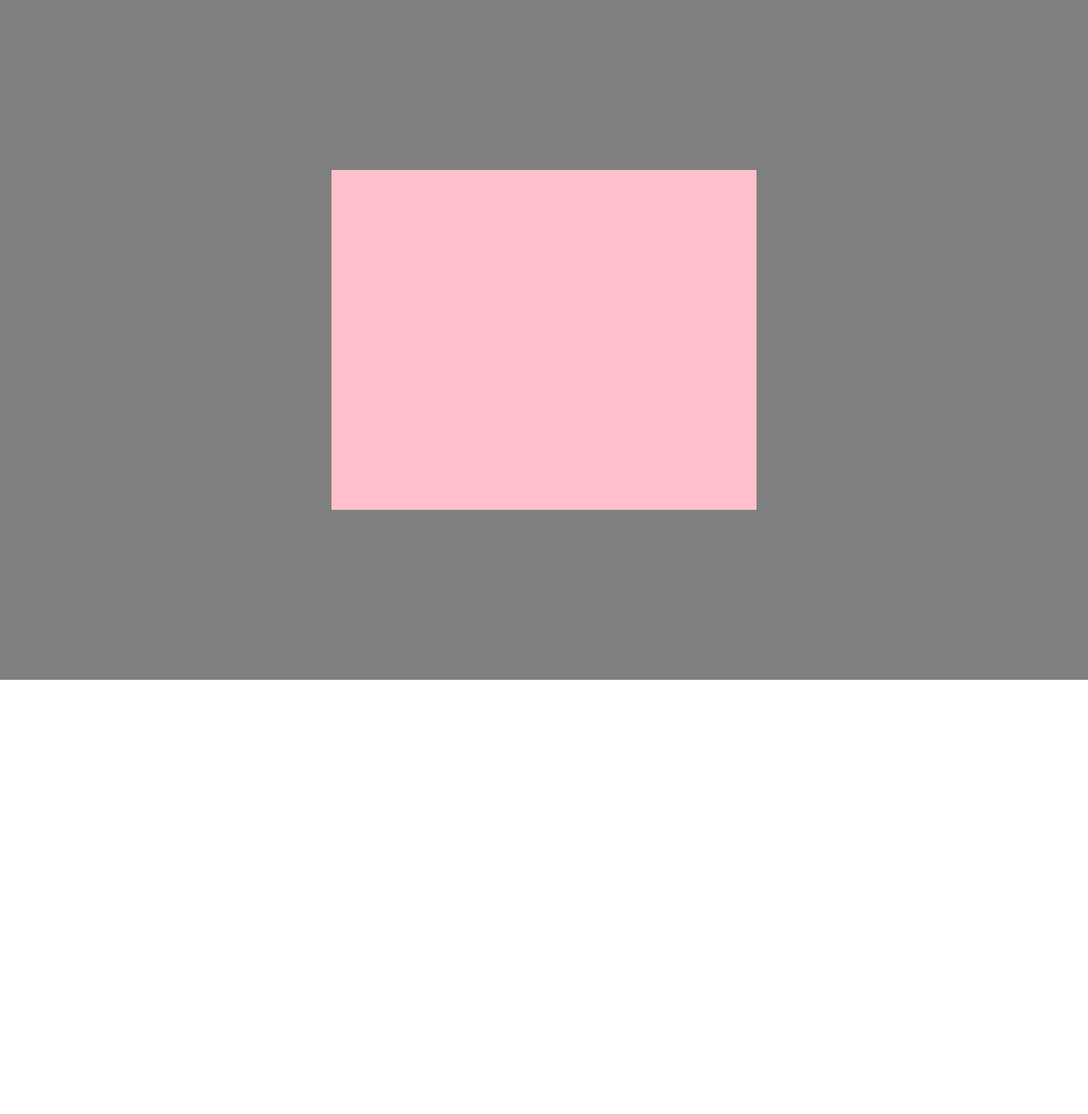
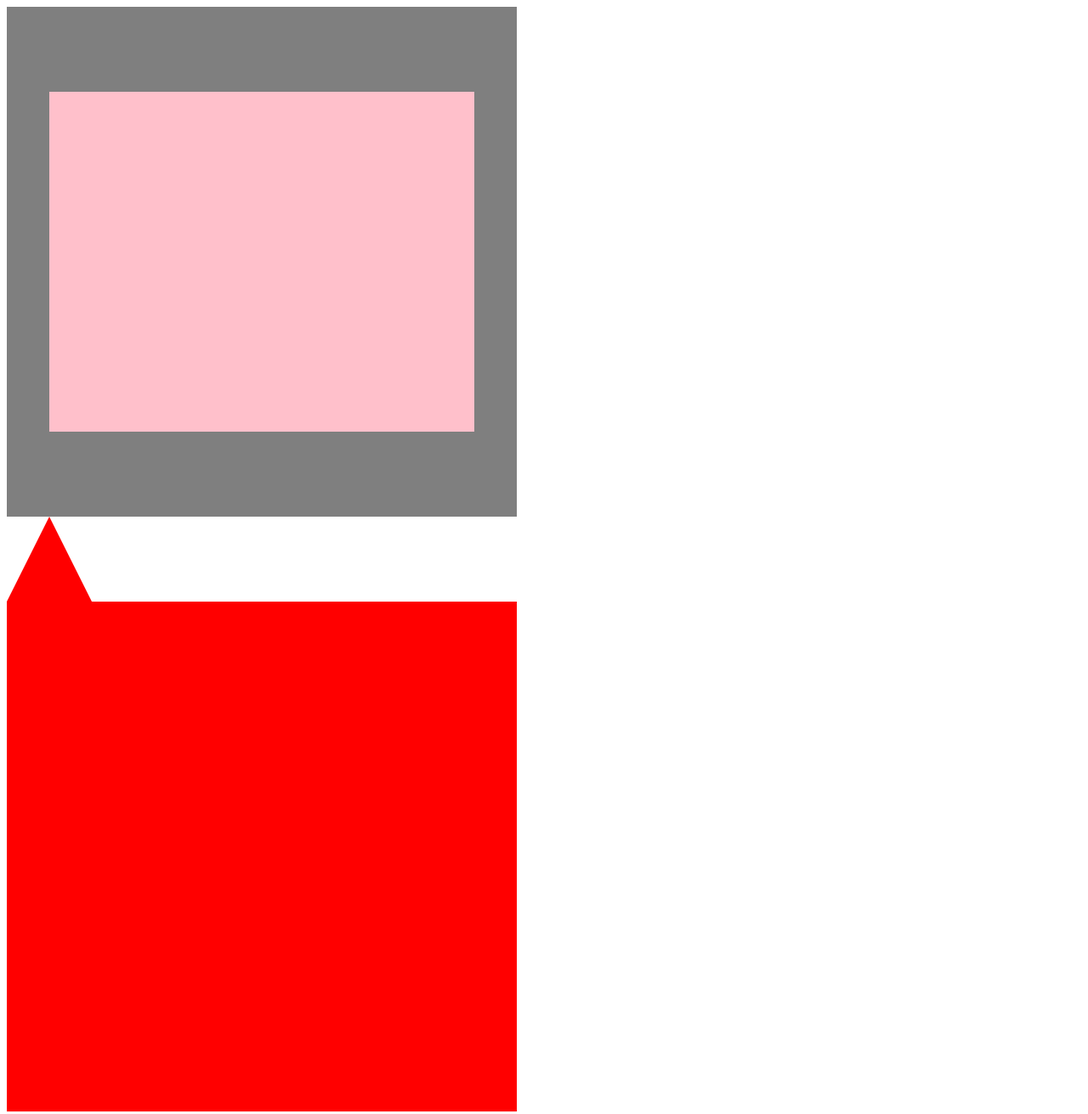
Before and after one commit to huisunyang/DailyTopic, a plain HTML site: page css/1.html in a window 1280 px wide. Shown: the whole page at 85% size. Before the commit the page ends 800 px from the top, so only its background shows below. Drawn offline with Linux system fonts and the light colour scheme.

Commit message:
es6复习

```diff
--- a/css/1.html
+++ b/css/1.html
@@ -6,30 +6,53 @@
   <title>Document</title>
   <style>
   .container {
-    position: fixed;
+    /* position: fixed;
     top: 0;
     right: 0;
     bottom: 0;
-    left: 0;
+    left: 0; */
     background: rgba(0, 0, 0, 0.5);
     text-align: center;
     font-size: 0;
-    white-space: nowrap;
-    overflow: auto;
+    width: 600px;
+    height: 600px;
+    display: table-cell;
+    vertical-align: middle;
+    /* white-space: nowrap;
+    overflow: auto; */
   }
-  .container::after {
+  /* .container::after {
     content: '';
     display: inline-block;
     height: 100%;
     vertical-align: middle;
-  }
+  } */
   .box {
     display: inline-block;
     width: 500px;
     height: 400px;
     background-color: pink;
     white-space: normal;
-    vertical-align: middle;
+    /* vertical-align: middle; */
+  }
+  .sanjiaoxing {
+    width: 0;
+    height: 0;
+    border-left: 50px solid transparent;
+    border-right: 50px solid transparent;
+    border-bottom: 100px solid red;
+  }
+  .outer {
+    width: 600px;
+    height: 600px;
+    display: flex;
+    background-color: turquoise;
+  }
+  .item{
+    /* width: 100px;
+    height: 100px; */
+    flex: 1;
+    background-color: red;
   }
   </style>
 </head>
@@ -37,5 +60,11 @@
   <div class="container">
     <div class="box"></div>
   </div>
+    <div class="sanjiaoxing"></div>
+  <div class="outer">
+    <div class="item"></div>
+    <div class="item"></div>
+    <div class="item"></div>
+  </div>
 </body>
 </html>
--- /dev/null
+++ b/js/数组方法.js
@@ -0,0 +1,6 @@
+var sort_py = function(a, b){
+  return a.localeCompare(b);
+}
+var a1 = ["北京", "上海", "南京", "合肥",'a','s', 'hello'];
+console.log(a1.sort(sort_py))
+// localeCompare排序同时对汉字和英文字母进行排序会出错
```
Also changed, not shown: css/css.md (+18 -1 lines), js/箭头函数.js (added, +18 -0 lines), js/解构.js (added, +17 -0 lines).
